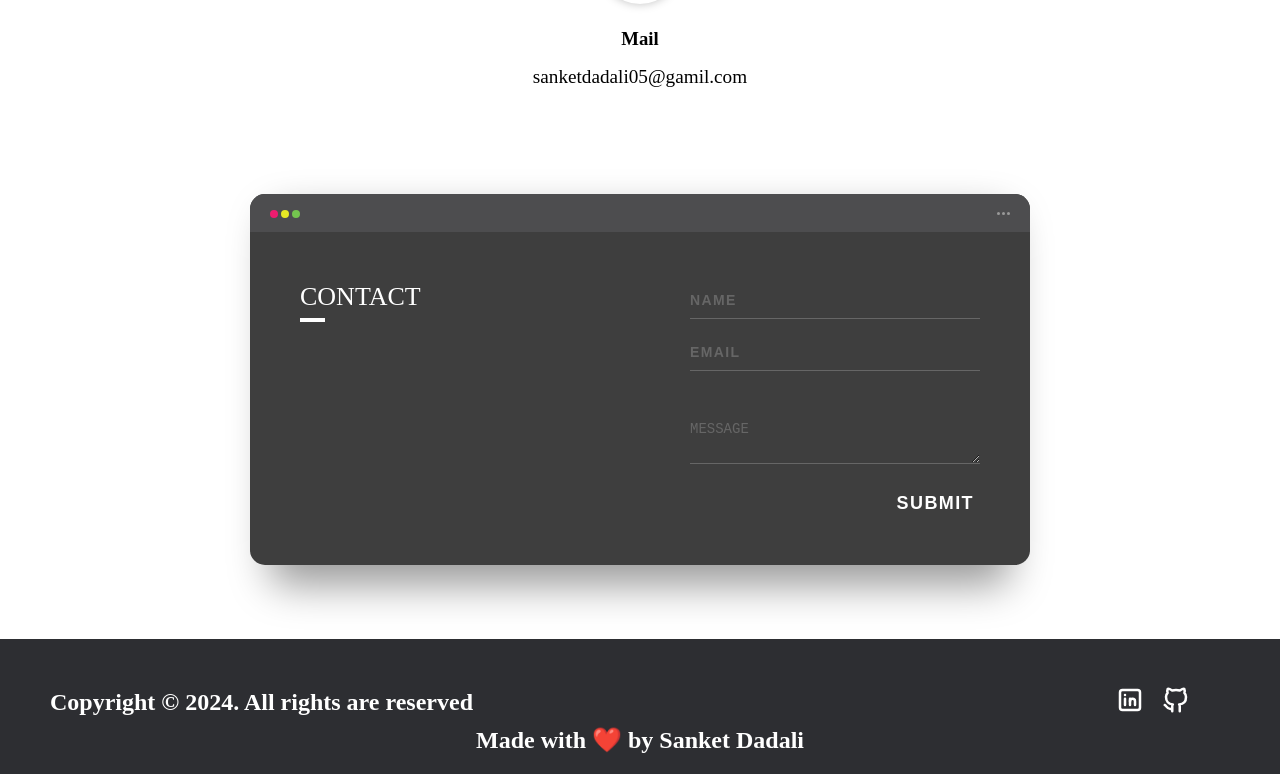
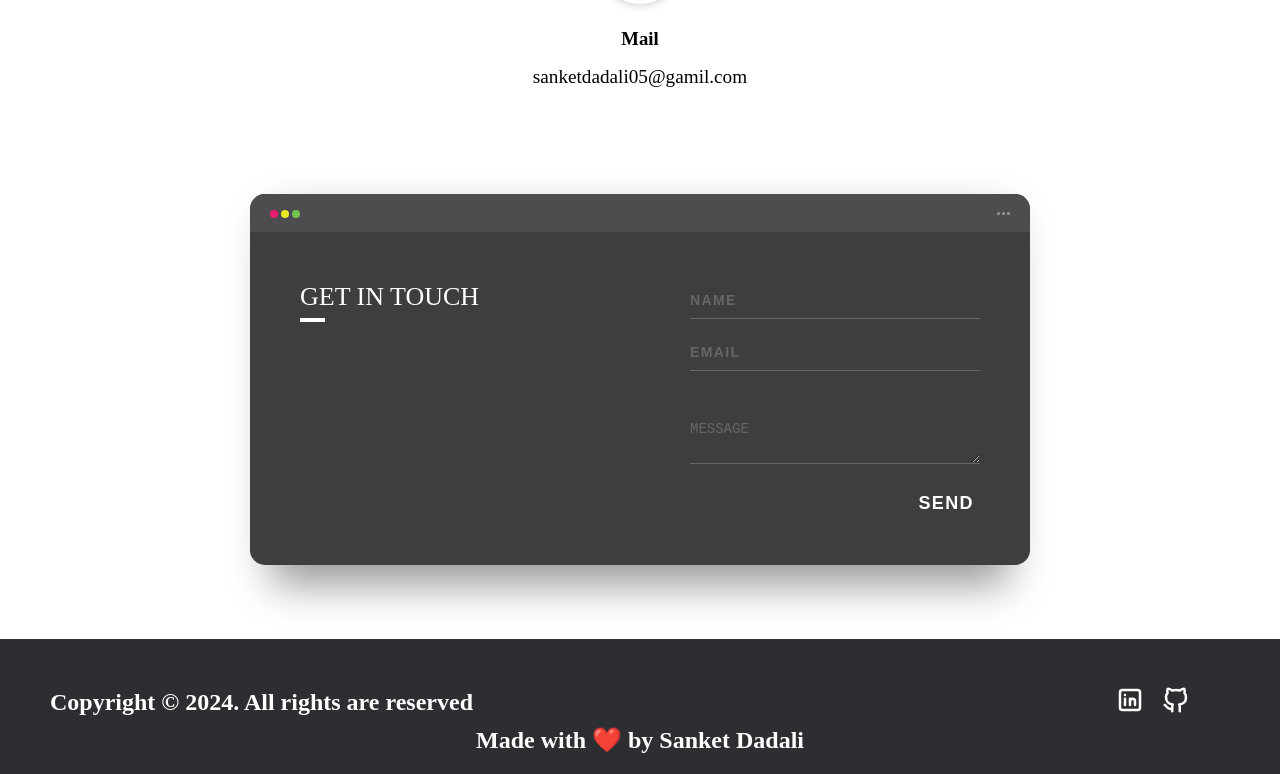
Before and after one commit to poseidonsanket/portfolio, a React (Vite) app: page / in a window 1280 px wide. Shown: the part 4275-5049 px from the top of the page. Built offline with nearby package versions, Linux system fonts and the light colour scheme.

Commit message:
Pop Up Box Added

```diff
--- a/src/components/Contact.jsx
+++ b/src/components/Contact.jsx
@@ -120,7 +120,7 @@ const Contact = () => {
             <div class="screen-body">
               <div class="screen-body-item left">
                 <div class="app-title">
-                  <span>CONTACT</span>
+                  <span>GET IN TOUCH</span>
                 </div>
               </div>
               <form
@@ -160,7 +160,7 @@ const Contact = () => {
                   </div>
                   <div className="app-form-group buttons">
                     <button className="app-form-button" type="submit">
-                      SUBMIT
+                      SEND
                     </button>
                   </div>
                 </div>
```
